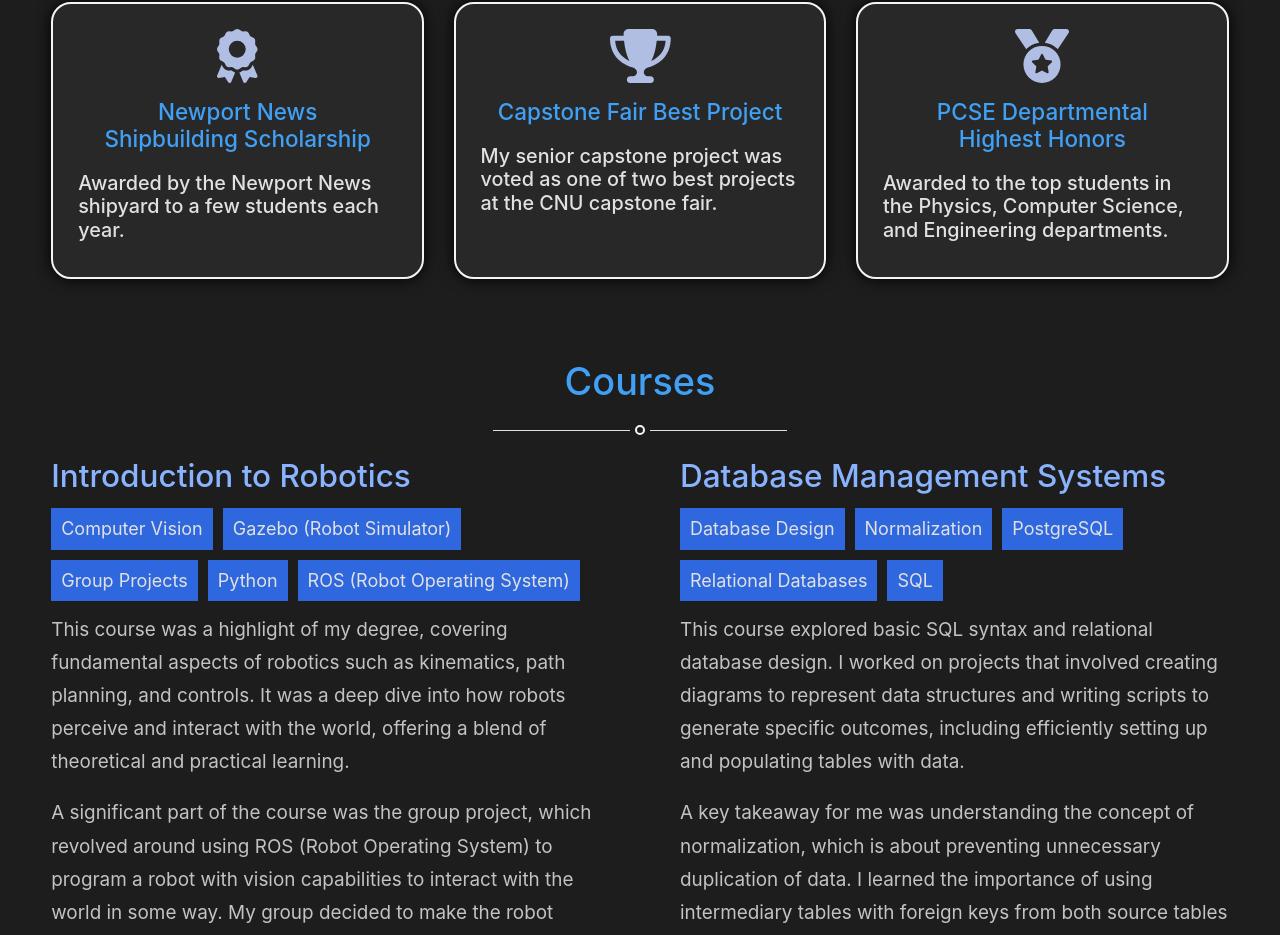
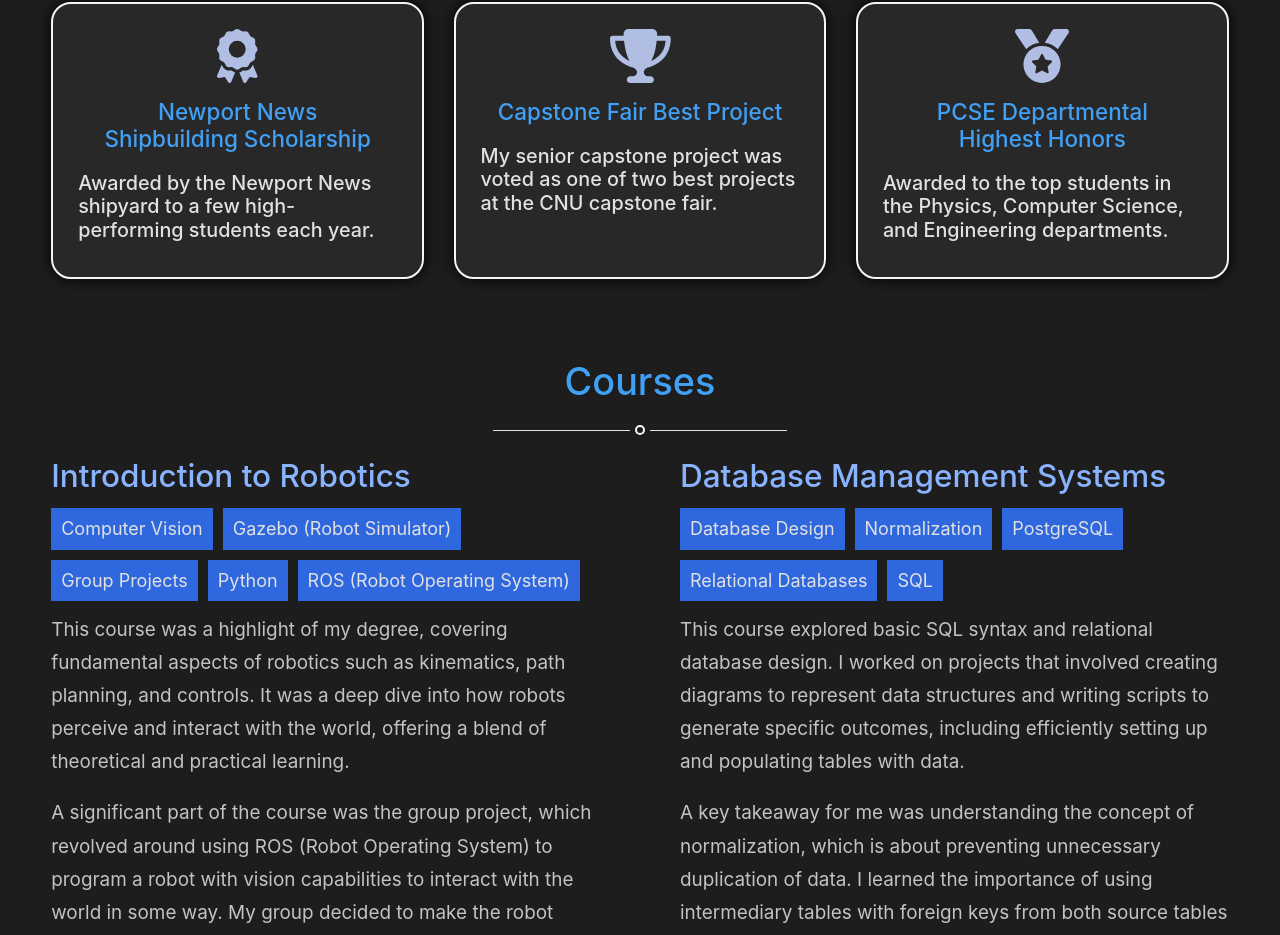
Before and after one commit to Dylan-Dotti/React-Portfolio-Website, a React (Vite) app: page /education in a window 1280 px wide. Shown: the part 969-1904 px from the top of the page. Built offline with nearby package versions, Linux system fonts and the light colour scheme.

Commit message:
Edit phrasing for award description

```diff
--- a/src/Data/AcademicAwardsData.ts
+++ b/src/Data/AcademicAwardsData.ts
@@ -6,7 +6,7 @@ const awardData: IAwardData[] = [
     {
         id: 1,
         name: "Newport News Shipbuilding Scholarship",
-        description: "Awarded by the Newport News shipyard to a few students each year.",
+        description: "Awarded by the Newport News shipyard to a few high-performing students each year.",
         icon: faAward,
     },
     {
```
